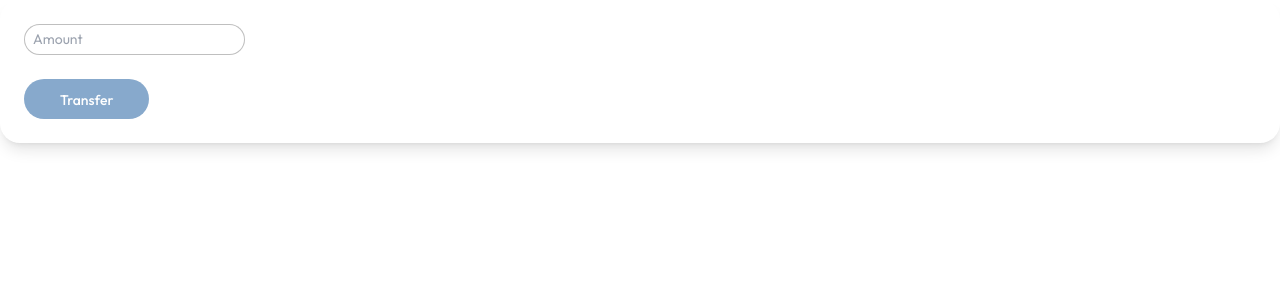
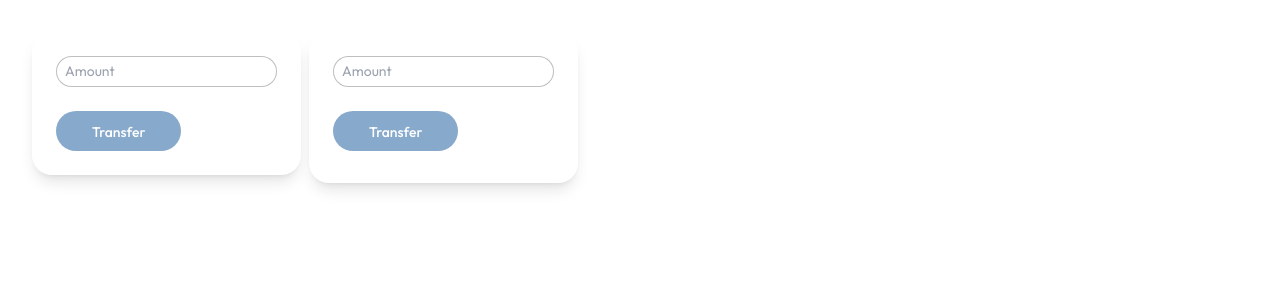
Before and after one commit to mpsb/chips, a Next.js app in the folder f-chips/: page / in a window 1280 px wide. Shown: the top 300 px of the page. Built offline with nearby package versions, Linux system fonts and the light colour scheme.

Commit message:
added flexbox component

```diff
--- a/f-chips/components/containers/Card.tsx
+++ b/f-chips/components/containers/Card.tsx
@@ -2,11 +2,16 @@ import { NextPage } from "next";
 
 type Props = {
   children: any;
+  additionalProps?: string;
 };
 
 const Card: NextPage<Props> = (props) => {
   return (
-    <div className="shadow-lg rounded-[20px] p-[24px]">{props.children}</div>
+    <div
+      className={`shadow-lg rounded-[20px] p-[24px] ${props.additionalProps}`}
+    >
+      {props.children}
+    </div>
   );
 };
 
--- /dev/null
+++ b/f-chips/components/containers/Flexbox.tsx
@@ -0,0 +1,14 @@
+import { NextPage } from "next";
+
+type Props = {
+  children: any;
+  additionalProps?: string;
+};
+
+const Flexbox: NextPage<Props> = (props) => {
+  return (
+    <div className={`flex ${props.additionalProps}`}>{props.children}</div>
+  );
+};
+
+export default Flexbox;
--- a/f-chips/pages/index.tsx
+++ b/f-chips/pages/index.tsx
@@ -2,15 +2,24 @@ import type { NextPage } from "next";
 import Card from "../components/containers/Card";
 import InputField from "../components/inputs/InputField";
 import PrimaryButton from "../components/buttons/PrimaryButton";
+import Flexbox from "../components/containers/Flexbox";
 
 const Home: NextPage = () => {
   return (
+    <Flexbox additionalProps="flex-row flex-wrap m-[32px]">
+      <Card additionalProps="mr-[8px] mb-[8px]">
+        <InputField placeholder="Amount" type="number" min="0.1" />
+        <br></br>
+        <br></br>
+        <PrimaryButton>Transfer</PrimaryButton>
+      </Card>
       <Card>
         <InputField placeholder="Amount" type="number" min="0.1" />
         <br></br>
         <br></br>
         <PrimaryButton>Transfer</PrimaryButton>
       </Card>
+    </Flexbox>
   );
 };
 
```
Lines whose indentation alone changed are shown as unchanged.
